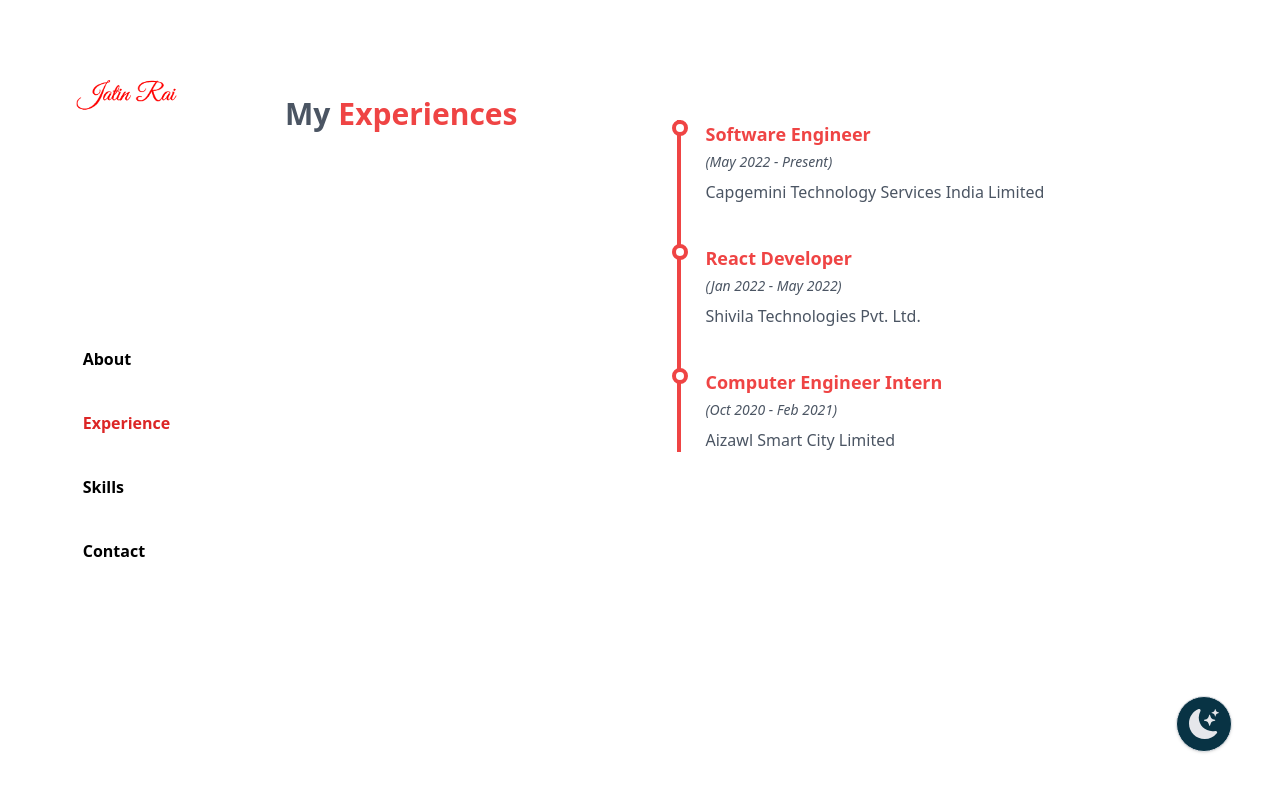
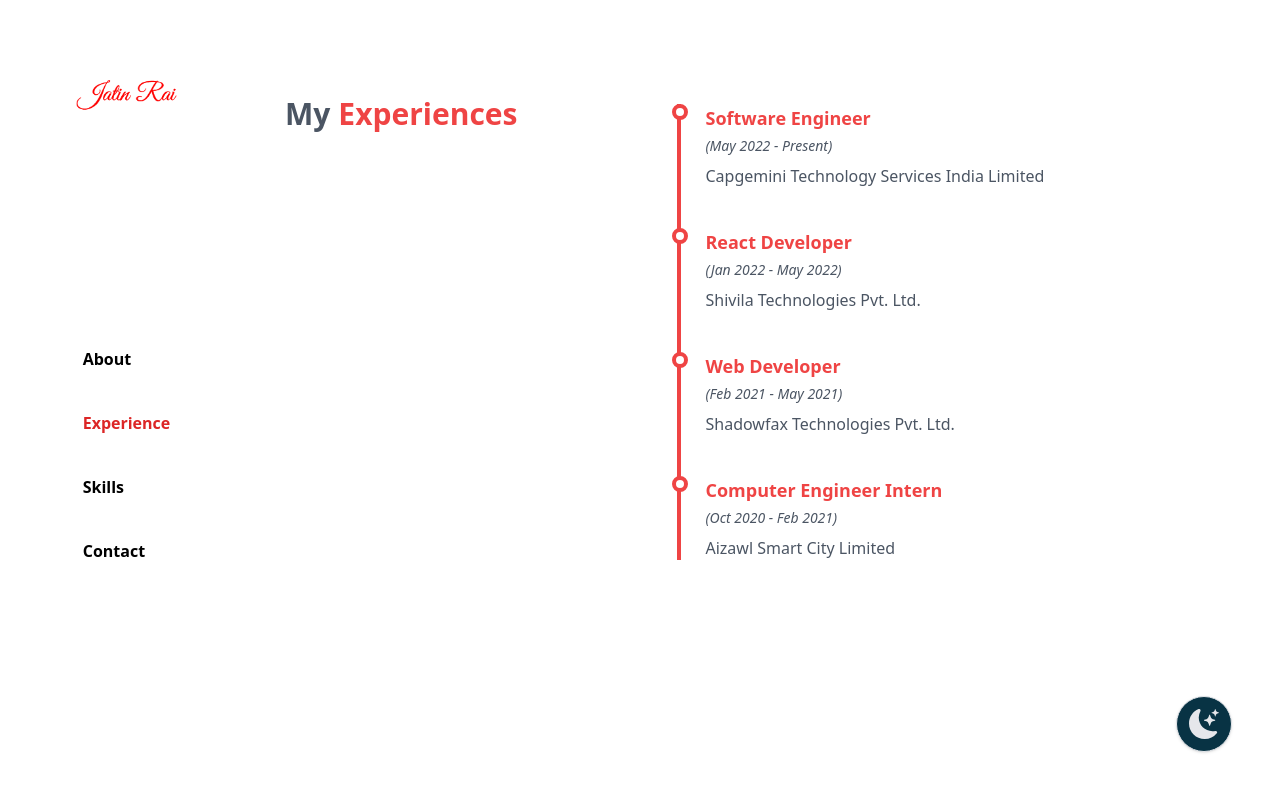
Before and after one commit to Jatin-Rai/resumesite, a React (Vite) app: page /experience in a window 1280 px wide. Shown: the top 792 px of the page. Built offline with nearby package versions, Linux system fonts and the light colour scheme.

Commit message:
updated resume, skills & experience

```diff
--- a/src/pages/About/About.jsx
+++ b/src/pages/About/About.jsx
@@ -1,5 +1,5 @@
 import Pic from '../../assets/home.png';
-import CV from "../../assets/Jatin_Rai_Resume.pdf"
+import CV from "../../assets/jatin-rai-cv.pdf"
 
 import ReactTyped from 'react-typed';
 
--- a/src/pages/Experience/Experience.jsx
+++ b/src/pages/Experience/Experience.jsx
@@ -5,7 +5,7 @@ import { motion } from 'framer-motion';
 const Experience = () => {
 
     const ListItem = ({ title, date, company }) => (
-        <li className="flex flex-col my-10 sm:mb-10">
+        <li className="flex flex-col my-8 sm:mb-10">
             <div className={`absolute w-4 h-4 bg-white border-4 border-red-500 dark:border-cyan-300 rounded-full -left-[0.6rem]`}></div>
             <p className="font-bold text-base sm:text-lg mb-1 text-red-500 dark:text-cyan-300">{title}</p>
             <p className="italic text-sm mb-2">{date}</p>
@@ -26,7 +26,7 @@ const Experience = () => {
                 <h1 className="flex gap-2 text-3xl font-semibold mt-2 sm:pt-12">
                     My <span className="text-red-500 dark:text-cyan-300 font-bold">Experiences</span>
                 </h1>
-                <div className="w-full sm:w-4/5 sm:py-10">
+                <div className="w-full sm:w-4/5 sm:py-8">
                     <ol className="relative border-l-4 border-red-500 dark:border-cyan-300 pl-6">
                         <ListItem
                             title="Software Engineer"
@@ -37,6 +37,11 @@ const Experience = () => {
                             title="React Developer"
                             date="(Jan 2022 - May 2022)"
                             company="Shivila Technologies Pvt. Ltd."
+                        />
+                         <ListItem
+                            title="Web Developer"
+                            date="(Feb 2021 - May 2021)"
+                            company="Shadowfax Technologies Pvt. Ltd."
                         />
                         <ListItem
                             title="Computer Engineer Intern"
```
Also changed, not shown: 2 other files (tests, documents, lock files or other folders).
